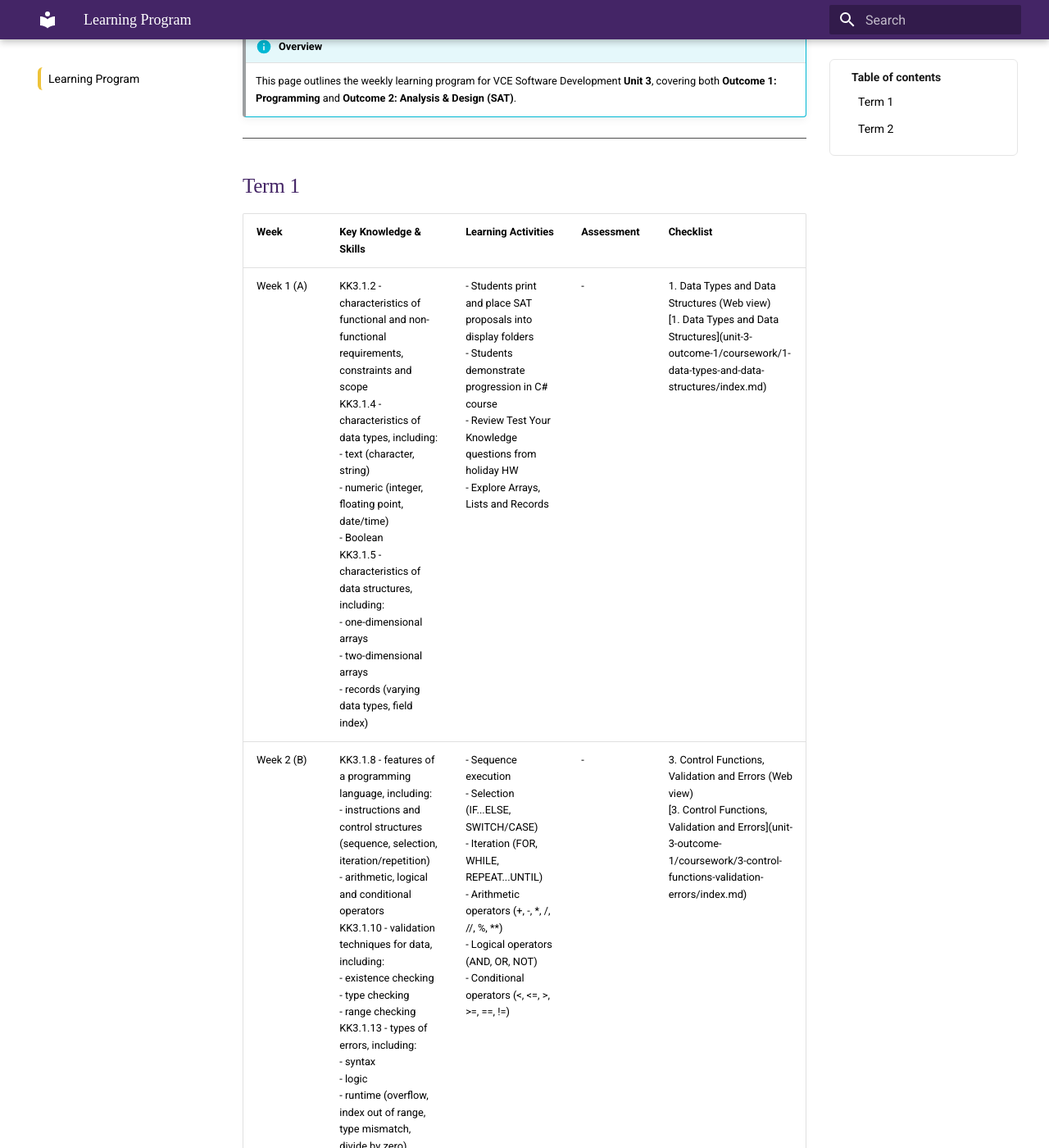
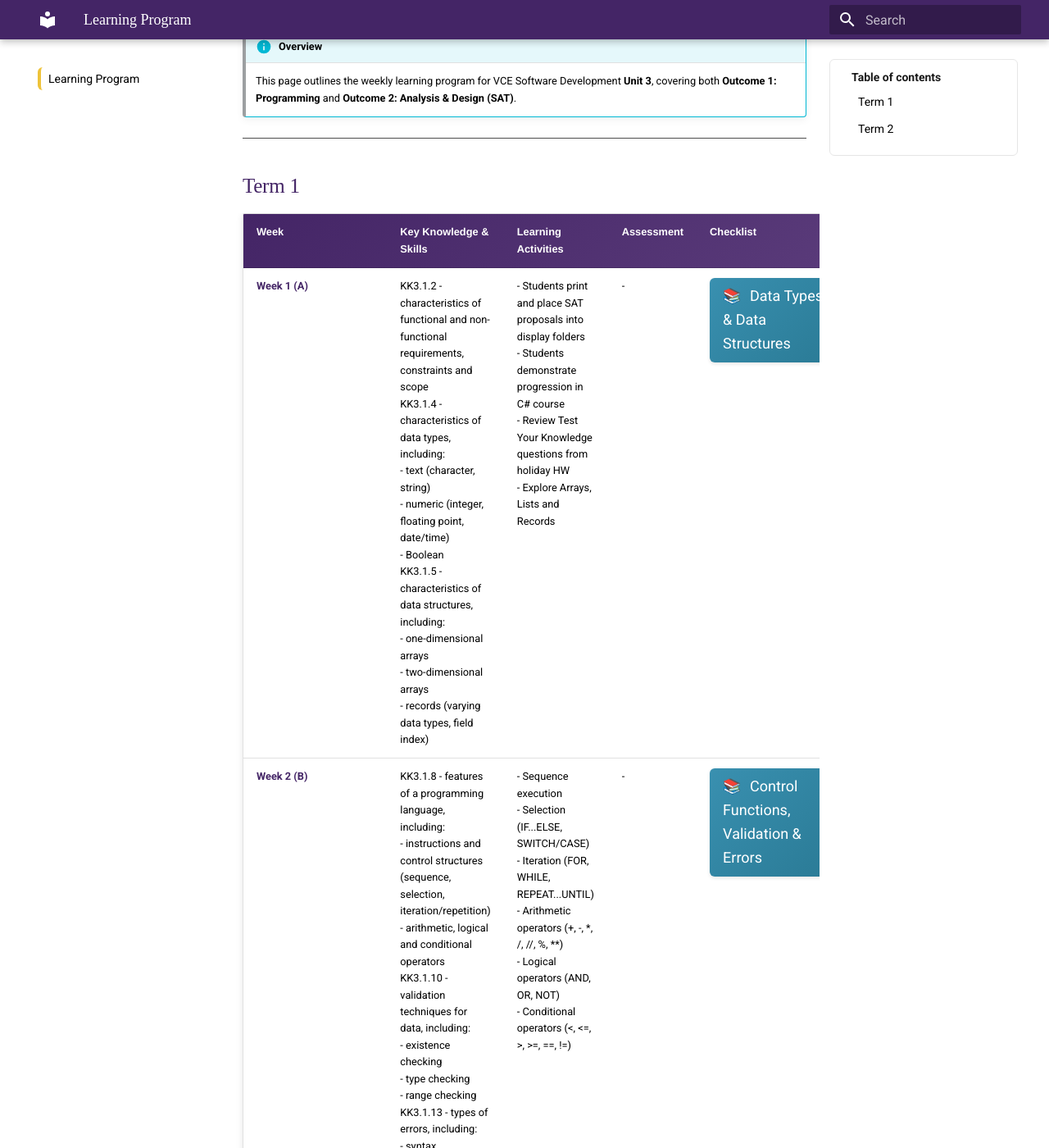
Before and after one commit to tommymac2709/2026-VCE_Unit3_4-SoftwareDevelopment_IonaCollegeGeelong, an MkDocs documentation site: the page built from docs/learning-program.md, in a window 1280 px wide and 1400 px high, scrolled down 231 px. Shown: the whole window at 82% size. Built offline with MkDocs 1.6.1 and Material for MkDocs 9.7.7, drawn with Linux system fonts in a browser that asks for light colours; some of the changed text lies outside the part shown.

Commit message:
Update learning program styling

```diff
--- a/docs/learning-program.md
+++ b/docs/learning-program.md
@@ -39,8 +39,7 @@
       </td>
       <td>-</td>
       <td>
-        1. Data Types and Data Structures (Web view)<br>
-        [1. Data Types and Data Structures](unit-3-outcome-1/coursework/1-data-types-and-data-structures/index.md)
+        <a href="unit-3-outcome-1/coursework/1-data-types-and-data-structures/" class="checklist-link">Data Types & Data Structures</a>
       </td>
     </tr>
     <tr>
@@ -68,8 +67,7 @@
       </td>
       <td>-</td>
       <td>
-        3. Control Functions, Validation and Errors (Web view)<br>
-        [3. Control Functions, Validation and Errors](unit-3-outcome-1/coursework/3-control-functions-validation-errors/index.md)
+        <a href="unit-3-outcome-1/coursework/3-control-functions-validation-errors/" class="checklist-link">Control Functions, Validation & Errors</a>
       </td>
     </tr>
     <tr>
@@ -92,8 +90,7 @@
       </td>
       <td>-</td>
       <td>
-        4. Naming Conventions, Internal Documentation, Debugging and Testing (Web view)<br>
-        [4. Naming Conventions, Internal Documentation, Debugging and Testing](unit-3-outcome-1/coursework/4-naming-conventions-documentation-debugging/index.md)
+        <a href="unit-3-outcome-1/coursework/4-naming-conventions-documentation-debugging/" class="checklist-link">Naming, Documentation & Testing</a>
       </td>
     </tr>
     <tr>
@@ -119,8 +116,8 @@
         2x class periods this week
       </td>
       <td>
-        [2. Solution Requirements](unit-3-outcome-1/coursework/2-solution-requirements/index.md)<br>
-        [5. Design Tools for Representing Modules](unit-3-outcome-1/coursework/5-design-tools-representing-modules/index.md)
+        <a href="unit-3-outcome-1/coursework/2-solution-requirements/" class="checklist-link">Solution Requirements</a><br>
+        <a href="unit-3-outcome-1/coursework/5-design-tools-representing-modules/" class="checklist-link">Design Tools for Modules</a>
       </td>
     </tr>
     <tr>
@@ -139,7 +136,7 @@
       </td>
       <td>-</td>
       <td>
-        [7. Data Sources - TXT, CSV and XML](unit-3-outcome-1/coursework/7-data-sources-txt-csv-xml/index.md)
+        <a href="unit-3-outcome-1/coursework/7-data-sources-txt-csv-xml/" class="checklist-link">Data Sources: TXT, CSV & XML</a>
       </td>
     </tr>
     <tr>
@@ -160,7 +157,7 @@
         2x class periods this week
       </td>
       <td>
-        [8. Searching and Sorting Algorithms](unit-3-outcome-1/coursework/8-searching-and-sorting-algorithms/index.md)
+        <a href="unit-3-outcome-1/coursework/8-searching-and-sorting-algorithms/" class="checklist-link">Searching & Sorting Algorithms</a>
       </td>
     </tr>
     <tr>
@@ -188,8 +185,8 @@
       </td>
       <td>-</td>
       <td>
-        [9. Variables, Functions, and Classes](unit-3-outcome-1/coursework/9-variables-functions-classes/index.md)<br>
-        [10. OOP Principles](unit-3-outcome-1/coursework/10-oop-principles/index.md)
+        <a href="unit-3-outcome-1/coursework/9-variables-functions-classes/" class="checklist-link">Variables, Functions & Classes</a><br>
+        <a href="unit-3-outcome-1/coursework/10-oop-principles/" class="checklist-link">OOP Principles</a>
       </td>
     </tr>
     <tr>
@@ -218,8 +215,8 @@
         3x class periods this week
       </td>
       <td>
-        [9. Variables, Functions, and Classes](unit-3-outcome-1/coursework/9-variables-functions-classes/index.md)<br>
-        [10. OOP Principles](unit-3-outcome-1/coursework/10-oop-principles/index.md)
+        <a href="unit-3-outcome-1/coursework/9-variables-functions-classes/" class="checklist-link">Variables, Functions & Classes</a><br>
+        <a href="unit-3-outcome-1/coursework/10-oop-principles/" class="checklist-link">OOP Principles</a>
       </td>
     </tr>
     <tr>
@@ -355,7 +352,7 @@
       </td>
       <td>SAT authentication session</td>
       <td>
-        [5. Design Tools for Representing Modules](unit-3-outcome-1/coursework/5-design-tools-representing-modules/index.md)
+        <a href="unit-3-outcome-1/coursework/5-design-tools-representing-modules/" class="checklist-link">Design Tools for Modules</a>
       </td>
     </tr>
     <tr>
@@ -380,7 +377,7 @@
       </td>
       <td>SAT authentication session</td>
       <td>
-        [5. Design Tools for Representing Modules](unit-3-outcome-1/coursework/5-design-tools-representing-modules/index.md)
+        <a href="unit-3-outcome-1/coursework/5-design-tools-representing-modules/" class="checklist-link">Design Tools for Modules</a>
       </td>
     </tr>
     <tr>
--- a/docs/stylesheets/extra.css
+++ b/docs/stylesheets/extra.css
@@ -184,3 +184,88 @@ body {
   background: #f7f7f7;
   border-left-color: #3990b0;
 }
+
+/* Learning Program Table Styling */
+.md-typeset table {
+  border-collapse: collapse;
+  width: 100%;
+  margin: 1.5rem 0;
+  box-shadow: 0 2px 8px rgba(0, 0, 0, 0.1);
+  border-radius: 8px;
+  overflow: hidden;
+}
+
+.md-typeset table thead {
+  background: linear-gradient(135deg, #442566 0%, #5a3b7a 100%);
+}
+
+.md-typeset table thead th {
+  color: #ffffff !important;
+  font-weight: 700;
+  padding: 1rem;
+  text-align: left;
+  border: none;
+  font-family: "Helvetica Neue", Helvetica, Arial, sans-serif !important;
+}
+
+.md-typeset table tbody tr {
+  border-bottom: 1px solid #e0e0e0;
+  transition: background-color 0.2s ease;
+}
+
+.md-typeset table tbody tr:hover {
+  background-color: rgba(57, 144, 176, 0.05);
+}
+
+.md-typeset table tbody tr:last-child {
+  border-bottom: none;
+}
+
+.md-typeset table tbody td {
+  padding: 1rem;
+  vertical-align: top;
+  border: none;
+}
+
+.md-typeset table tbody td:first-child {
+  font-weight: 600;
+  color: #442566;
+  white-space: nowrap;
+  min-width: 120px;
+}
+
+/* Checklist column links styling */
+.md-typeset table .checklist-link {
+  display: inline-block;
+  padding: 0.4rem 0.8rem;
+  margin: 0.2rem 0;
+  background: linear-gradient(135deg, #3990b0 0%, #2a7a95 100%);
+  color: #ffffff !important;
+  text-decoration: none;
+  border-radius: 6px;
+  transition: all 0.3s ease;
+  font-size: 0.9rem;
+  font-weight: 500;
+  box-shadow: 0 2px 4px rgba(0, 0, 0, 0.1);
+}
+
+.md-typeset table .checklist-link:hover {
+  background: linear-gradient(135deg, #442566 0%, #5a3b7a 100%);
+  color: #eec33a !important;
+  transform: translateY(-2px);
+  box-shadow: 0 4px 8px rgba(0, 0, 0, 0.15);
+}
+
+.md-typeset table .checklist-link::before {
+  content: "📚 ";
+  margin-right: 0.3rem;
+}
+
+/* Assessment column highlighting */
+.md-typeset table tbody td:nth-child(4) strong {
+  color: #442566;
+  background: rgba(238, 195, 58, 0.2);
+  padding: 0.2rem 0.5rem;
+  border-radius: 4px;
+  display: inline-block;
+}
```
